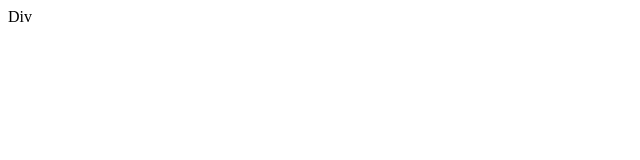
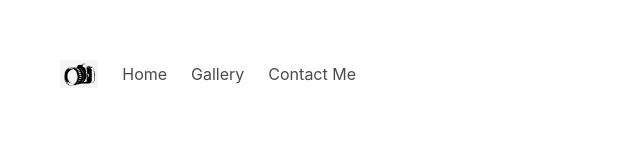
Before and after one commit to jwd11/photo_web_project, a plain HTML site: page index.html in a window 1280 px wide. Shown: the whole page, without its empty margins (0-640 px from the left). Drawn offline with nearby package versions, Linux system fonts and the light colour scheme.

Commit message:
added basic navbar

```diff
--- a/index.html
+++ b/index.html
@@ -2,10 +2,35 @@
 <html lang="en" dir="ltr">
   <head>
     <meta charset="utf-8">
+    <meta name="viewport" content="width=device-width, initial-scale=1">
+    <link rel="stylesheet" href="https://cdn.jsdelivr.net/npm/bulma@0.8.0/css/bulma.min.css">
+    <script defer src="https://use.fontawesome.com/releases/v5.3.1/js/all.js"></script> <!-- Fonts for Bulma -->
     <title>Test</title>
   </head>
   <body>
-    <div class="">Div
-    </div>
+    <section class="section">
+      <nav class="navbar" role="navigation" aria-label="main navigation">
+        <div class="navbar-brand">
+          <a class="navbar-item" href="">
+            <img src="assets/img/logo_camera.jpg" width="" height="" />
+          </a>
+        </div>
+        <div class="navbar-menu is-active">
+          <div class="navbar-start">
+            <a class="navbar-item" href="">
+              Home
+            </a>
+            <a class="navbar-item" href="">
+              Gallery
+            </a>
+            <a class="navbar-item" href="">
+              Contact Me
+            </a>
+          </div>
+          <div class="navbar-end">
+          </div>
+        </div>
+      </nav>
+    </section>
   </body>
 </html>
```
Also changed, not shown: assets/img/logo_camera.jpg (added).
